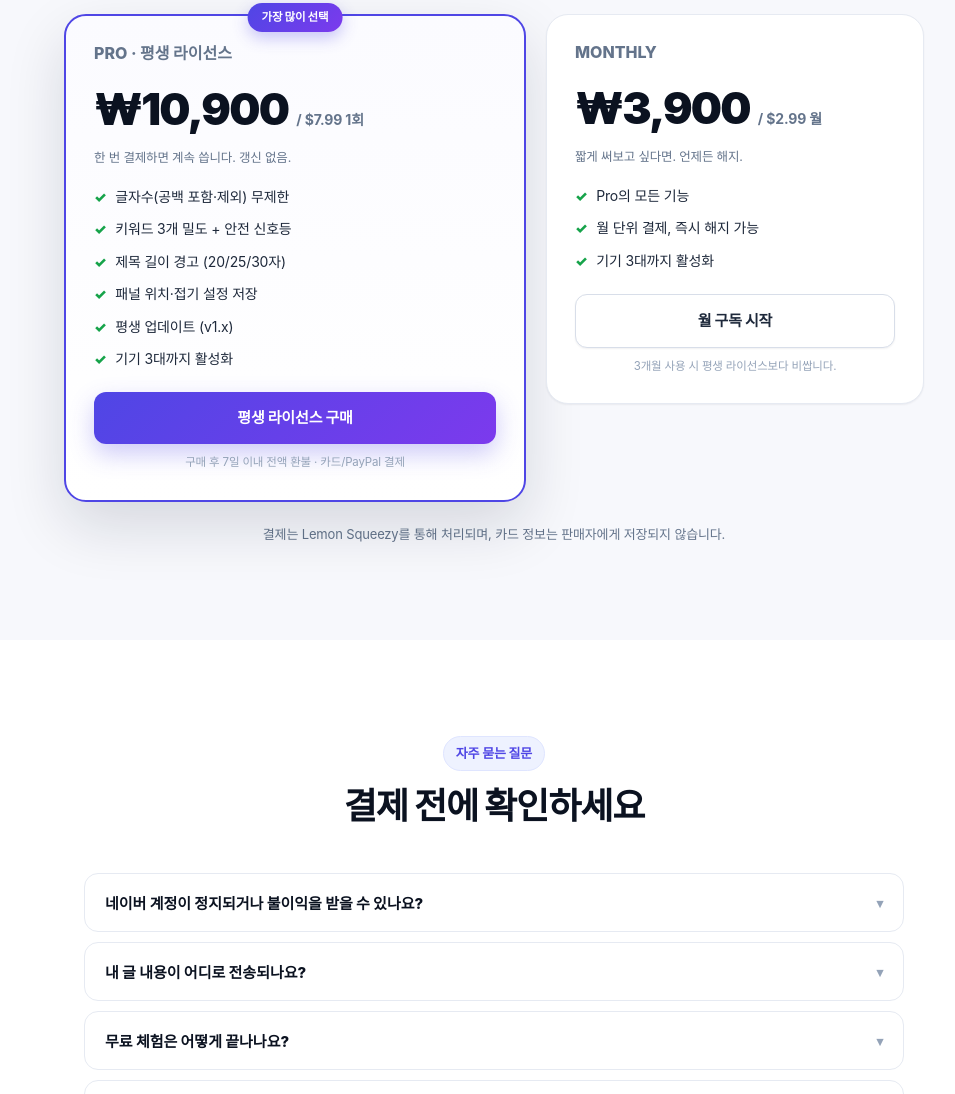
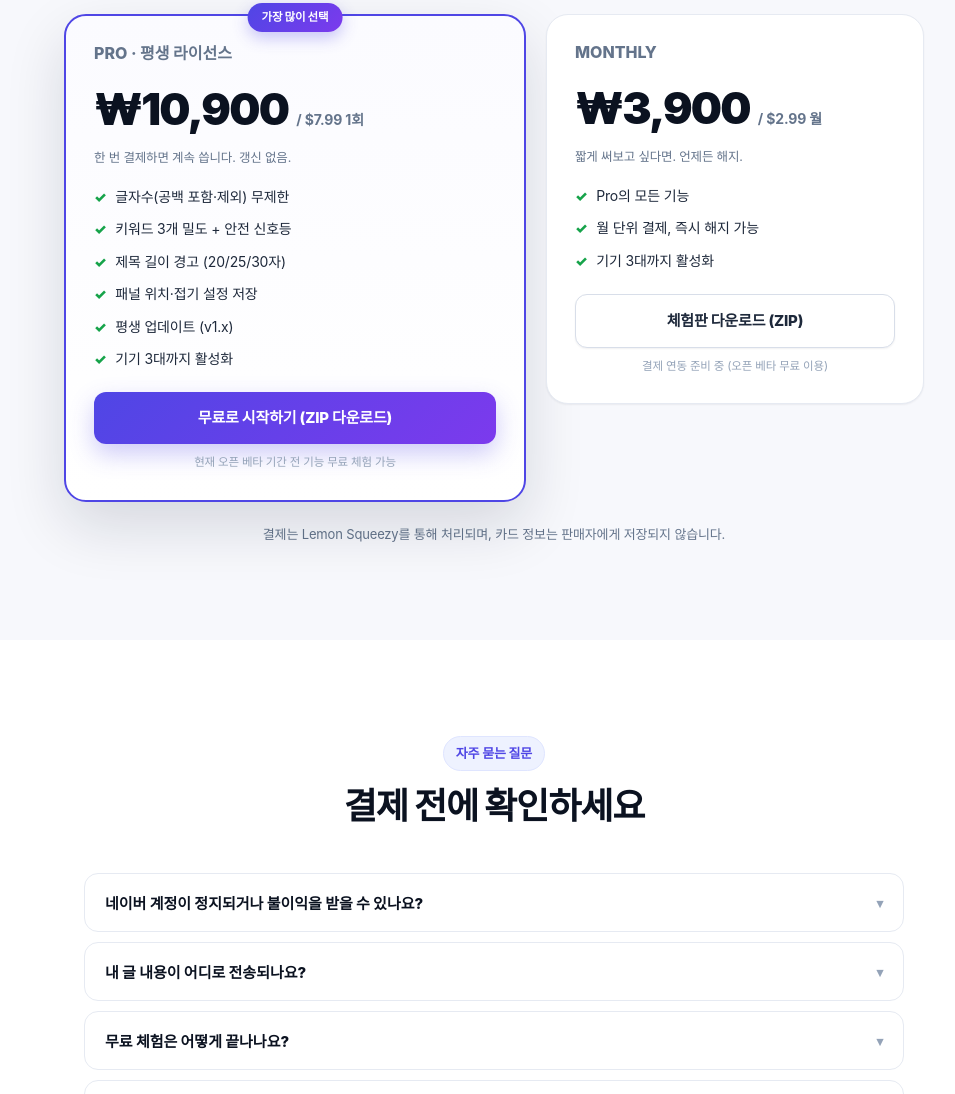
Before and after one commit to kimdorun/kimdorun.github.io, a plain HTML site: page blogboost/index.html in a window 1280 px wide. Shown: the part 4366-5460 px from the top of the page, without its empty margins (146-1101 px from the left). Drawn offline with Linux system fonts and the light colour scheme.

Commit message:
fix(blogboost): 404 플레이스홀더 제거 및 og.png 추가
- 구매/다운로드 버튼의 REPLACE_WITH_LEMON_SQUEEZY_* 링크를 오픈 베타 무료 ZIP 다운로드(/blogboost/blogboost-1.0.0.zip)로 교체
- ZIP 링크를 절대경로로 통일
- og:image용 og.png(1200x630) 추가

```diff
--- a/blogboost/index.html
+++ b/blogboost/index.html
@@ -550,9 +550,9 @@
           <li><span class="check">✓</span> 평생 업데이트 (v1.x)</li>
           <li><span class="check">✓</span> 기기 3대까지 활성화</li>
         </ul>
-        <!-- TODO: Lemon Squeezy 체크아웃 링크로 교체 -->
-        <a class="btn btn-primary btn-block" href="REPLACE_WITH_LEMON_SQUEEZY_CHECKOUT_URL" data-plan="lifetime">평생 라이선스 구매</a>
-        <p class="fine">구매 후 7일 이내 전액 환불 · 카드/PayPal 결제</p>
+        <!-- 오픈 베타 무료 다운로드 링크 -->
+        <a class="btn btn-primary btn-block" href="/blogboost/blogboost-1.0.0.zip" download>무료로 시작하기 (ZIP 다운로드)</a>
+        <p class="fine">현재 오픈 베타 기간 전 기능 무료 체험 가능</p>
       </div>
 
       <div class="plan reveal">
@@ -564,9 +564,9 @@
           <li><span class="check">✓</span> 월 단위 결제, 즉시 해지 가능</li>
           <li><span class="check">✓</span> 기기 3대까지 활성화</li>
         </ul>
-        <!-- TODO: Lemon Squeezy 구독 체크아웃 링크 -->
-        <a class="btn btn-ghost btn-block" href="REPLACE_WITH_LEMON_SQUEEZY_SUBSCRIPTION_URL" data-plan="monthly">월 구독 시작</a>
-        <p class="fine">3개월 사용 시 평생 라이선스보다 비쌉니다.</p>
+        <!-- 오픈 베타 체험판 다운로드 링크 -->
+        <a class="btn btn-ghost btn-block" href="/blogboost/blogboost-1.0.0.zip" download>체험판 다운로드 (ZIP)</a>
+        <p class="fine">결제 연동 준비 중 (오픈 베타 무료 이용)</p>
       </div>
     </div>
     <p style="text-align:center;font-size:13px;color:#64748b;margin-top:22px">
```
Also changed, not shown: blogboost/og.png (added).
